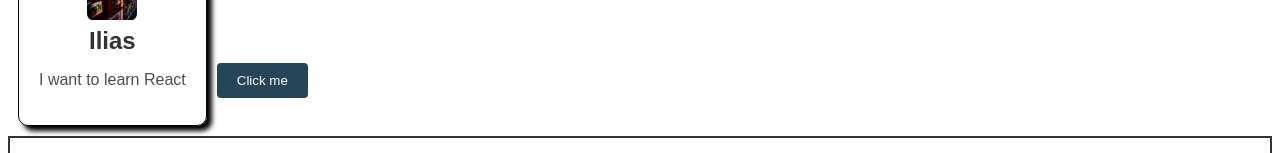
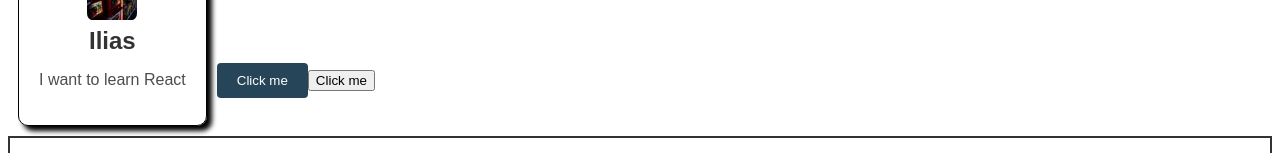
Before and after one commit to IliasSari/react-project-1, a React (Vite) app: page / in a window 1280 px wide. Shown: the part 350-503 px from the top of the page. Built offline with nearby package versions, Linux system fonts and the light colour scheme.

Commit message:
Just added event onCLickgit add .

```diff
--- a/src/App.jsx
+++ b/src/App.jsx
@@ -6,6 +6,7 @@ import Button from './Button.jsx';
 import Students from './Students.jsx';
 import UserGreeting from './UserGreeting.jsx';
 import List from './List.jsx';
+import Button2 from './Button2.jsx';
 
 function App(){
         const fruits = [{id: 1, name: "apple", calories: 95},
@@ -30,6 +31,7 @@ function App(){
       <Footer/>
       <Card/>
       <Button/>
+      <Button2/>
       <Students name="George" age="27" isStudents={true}/>
       <Students name="John" age="34" isStudents={false}/>
       <Students name="Bill" age="28" isStudents={true}/>
--- /dev/null
+++ b/src/Button2.jsx
@@ -0,0 +1,9 @@
+
+function Button2(){
+
+    const handleCLick = (e) => e.target.textContent = "Ouch!"
+
+    return(<button onClick={handleCLick}>Click me</button>);
+}
+
+export default Button2
```
